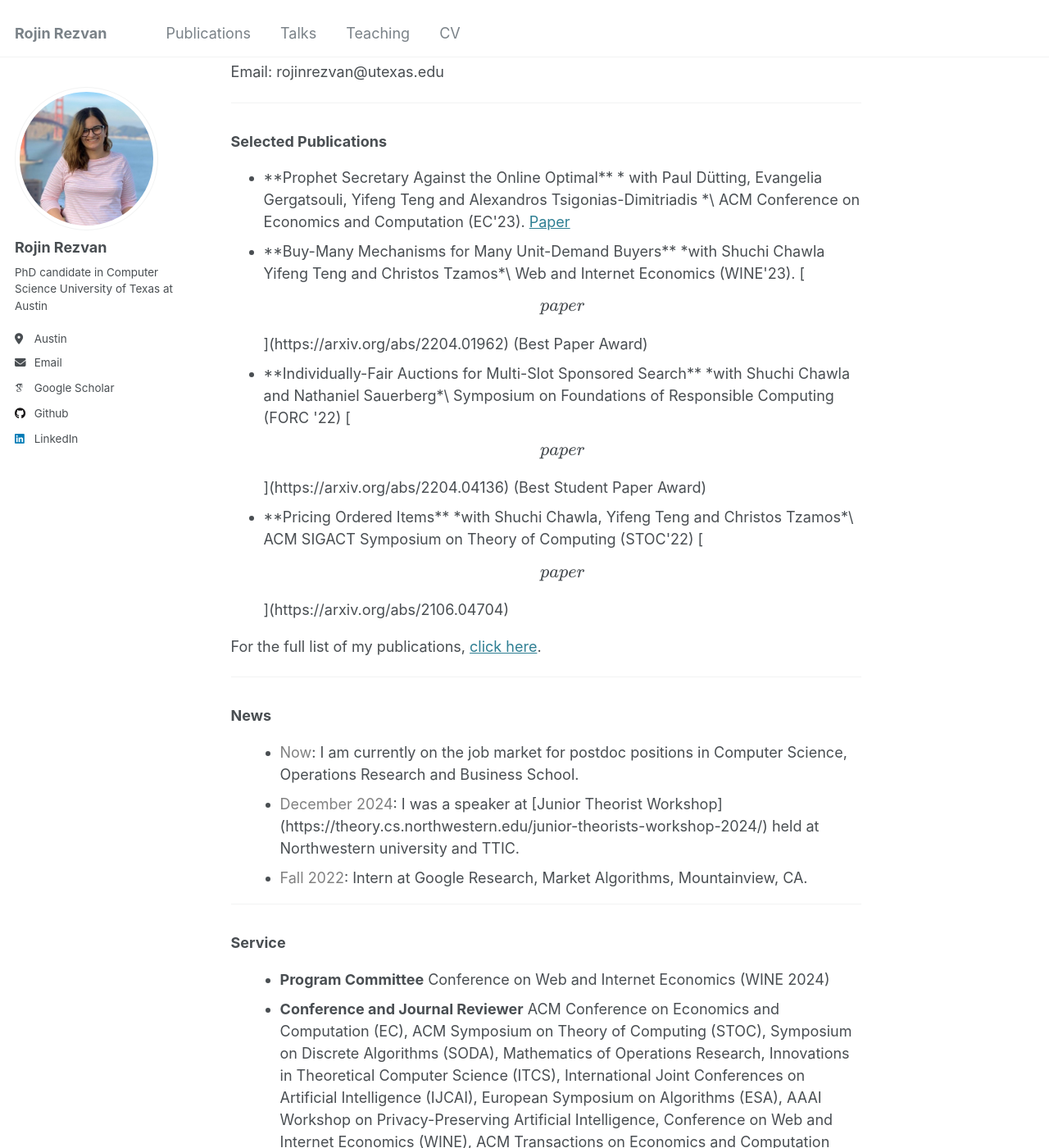
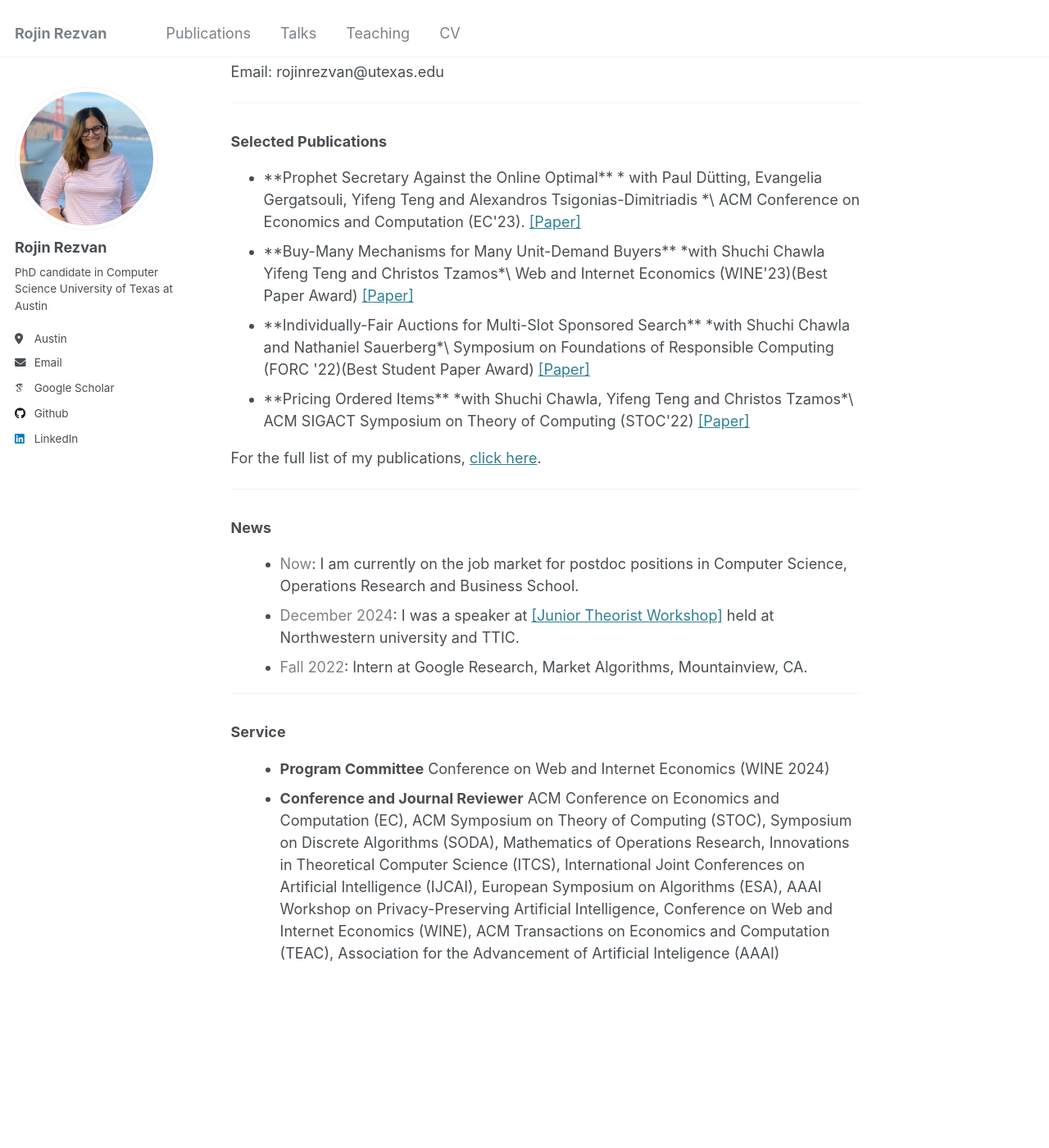
Before and after one commit to rojinrezvan/rojinrezvan.github.io, a Jekyll site: the page built from _pages/about.md, in a window 1280 px wide and 1400 px high, scrolled down 386 px. Shown: the whole window at 82% size. Built offline with Jekyll 4.4.1, drawn with Linux system fonts in a browser that asks for light colours; some web fonts are replaced; some of the changed lines change nothing that is shown.

Commit message:
Update about.md

```diff
--- a/_pages/about.md
+++ b/_pages/about.md
@@ -35,20 +35,20 @@ Email: rojinrezvan@utexas.edu
 <ul>
 <li> **Prophet Secretary Against the Online Optimal**
 * with Paul Dütting, Evangelia Gergatsouli, Yifeng Teng and Alexandros Tsigonias-Dimitriadis *\
-ACM Conference on Economics and Computation (EC'23). <a href="https://arxiv.org/abs/2305.11144"> Paper </a> </li>
+ACM Conference on Economics and Computation (EC'23). <a href="https://arxiv.org/abs/2305.11144"> [Paper] </a> </li>
 
 
 <li>**Buy-Many Mechanisms for Many Unit-Demand Buyers**
 *with Shuchi Chawla Yifeng Teng and Christos Tzamos*\
-Web and Internet Economics (WINE'23). [\[paper\]](https://arxiv.org/abs/2204.01962) (Best Paper Award)</li>
+Web and Internet Economics (WINE'23)(Best Paper Award) <a href="https://arxiv.org/abs/2204.01962">[Paper]</a> </li>
 
 <li>**Individually-Fair Auctions for Multi-Slot Sponsored Search**
 *with  Shuchi Chawla and Nathaniel Sauerberg*\
- Symposium on Foundations of Responsible Computing (FORC '22) [\[paper\]](https://arxiv.org/abs/2204.04136) (Best Student Paper Award)</li>
+ Symposium on Foundations of Responsible Computing (FORC '22)(Best Student Paper Award) <a href="https://arxiv.org/abs/2204.04136">[Paper]</a> </li>
 
 <li>**Pricing Ordered Items**
 *with Shuchi Chawla, Yifeng Teng and Christos Tzamos*\
-ACM SIGACT Symposium on Theory of Computing (STOC'22) [\[paper\]](https://arxiv.org/abs/2106.04704)</li>
+ACM SIGACT Symposium on Theory of Computing (STOC'22) <a href="https://arxiv.org/abs/2106.04704"> [Paper]</a></li>
 
 </ul>
 
@@ -63,7 +63,7 @@ For the full list of my publications, [click here](https://rojinrezvan.github.io
 
 <li> <span style="color: gray">Now</span>: I am currently on the job market for postdoc positions in Computer Science, Operations Research and Business School.</li>
 
-<li> <span style="color: gray">December 2024</span>: I was a speaker at [Junior Theorist Workshop](https://theory.cs.northwestern.edu/junior-theorists-workshop-2024/) held at Northwestern university and TTIC. </li>
+<li> <span style="color: gray">December 2024</span>: I was a speaker at <a href="https://theory.cs.northwestern.edu/junior-theorists-workshop-2024/">[Junior Theorist Workshop]</a> held at Northwestern university and TTIC. </li>
 
 <li> <span style="color: gray">Fall 2022</span>: Intern at Google Research, Market Algorithms, Mountainview, CA.</li>
      </ul>
```
